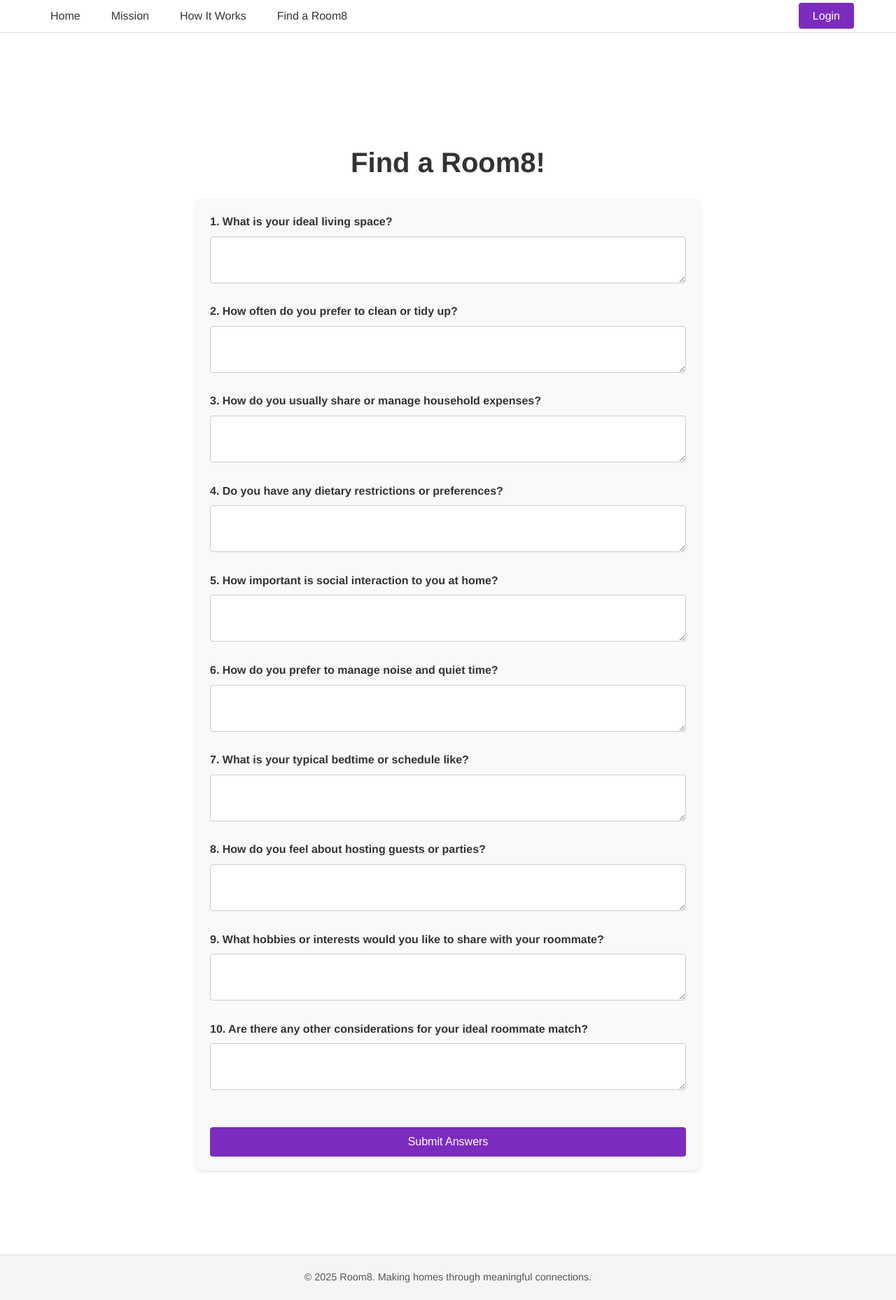
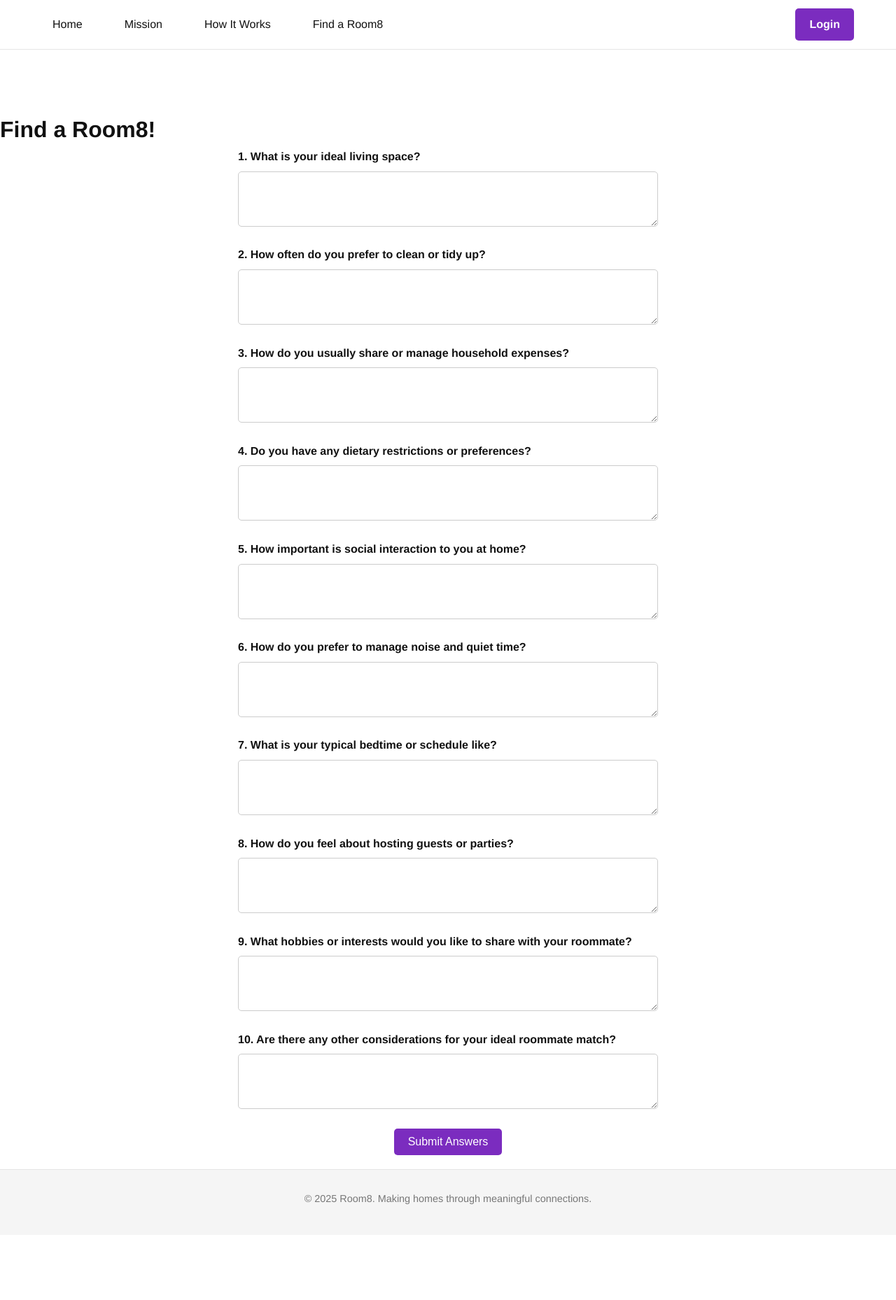
Before and after one commit to tillo13/room8, a Flask app: page /find_room8 in a window 1280 px wide. Shown: the whole page at 70% size. After the commit the page ends 1721 px from the top, so only its background shows below. Run offline with Flask 2, Linux system fonts and the light colour scheme.

Commit message:
update style2

```diff
--- a/static/css/style.css
+++ b/static/css/style.css
@@ -1,4 +1,4 @@
-/* Reset and Global Styles */
+/* Reset and basic styles */
 * {
   margin: 0;
   padding: 0;
@@ -7,138 +7,281 @@
 
 body {
   font-family: 'Helvetica Neue', Helvetica, Arial, sans-serif;
-  background: #fff;
-  color: #333;
+  background-color: #fff;
+  color: #111;
   line-height: 1.6;
 }
 
-/* Navigation */
+/* Accessibility */
+.skip-link {
+  position: absolute;
+  top: -40px;
+  left: 0;
+  background: #7b2cbf;
+  color: #fff;
+  padding: 8px 16px;
+  z-index: 100;
+  transition: top 0.3s ease;
+}
+.skip-link:focus {
+  top: 0;
+}
+
+/* Header & Navigation */
 header {
+  position: fixed;
+  top: 0;
+  width: 100%;
   background: #fff;
-  border-bottom: 1px solid #ddd;
-  position: fixed;
-  width: 100%;
-  top: 0;
-  left: 0;
-  z-index: 100;
+  border-bottom: 1px solid #e5e5e5;
+  z-index: 1000;
 }
 
 nav {
   max-width: 1200px;
   margin: 0 auto;
-  padding: 10px 20px;
+  padding: 0 20px;
   display: flex;
+  align-items: center;
   justify-content: space-between;
-  align-items: center;
+  height: 70px;
 }
 
+/* Left navigation group */
+.nav-left {
+  display: flex;
+}
 .nav-links {
   list-style: none;
   display: flex;
-  gap: 20px;
+  gap: 30px;
+}
+.nav-links li a {
+  font-size: 1rem;
+  font-weight: 500;
+  color: #111;
+  text-decoration: none;
+  padding: 10px 15px;
+  transition: color 0.3s ease, background-color 0.3s ease;
+}
+.nav-links li a:hover {
+  color: #fff;
+  background-color: #7b2cbf; /* Deep aubergine accent */
+  border-radius: 5px;
 }
 
-.nav-links li a {
+/* Right navigation group (Signup button) */
+.nav-right {
+  display: flex;
+  align-items: center;
+}
+.signup-button {
+  background-color: #7b2cbf;
+  color: #fff;
   text-decoration: none;
-  color: #333;
-  padding: 8px 12px;
-  transition: background 0.3s;
+  font-weight: bold;
+  padding: 10px 20px;
+  border-radius: 5px;
+  transition: background-color 0.3s ease;
+}
+.signup-button:hover {
+  background-color: #6931af;
 }
 
-.nav-links li a:hover {
-  background: #eee;
-  border-radius: 4px;
+/* Main content spacing to clear fixed header */
+main {
+  padding-top: 80px;
 }
 
-.signup-button {
-  background: #7b2cbf;
+/* Hero Section */
+.hero {
+  position: relative;
+  height: 100vh;
+  background: url('https://via.placeholder.com/1920x1080') no-repeat center center/cover;
+  display: flex;
+  align-items: center;
+  justify-content: center;
+  text-align: center;
+}
+.hero::after {
+  content: "";
+  position: absolute;
+  top: 0;
+  left: 0;
+  height: 100%;
+  width: 100%;
+  background-color: rgba(0,0,0,0.3);
+}
+.hero-content {
+  position: relative;
   color: #fff;
-  text-decoration: none;
-  padding: 10px 20px;
-  border-radius: 4px;
-  transition: background 0.3s;
+  z-index: 1;
+}
+.hero-content h1 {
+  font-size: 3rem;
+  margin-bottom: 10px;
+  letter-spacing: 1px;
+}
+.hero-content .tagline {
+  font-size: 1.5rem;
+  margin-bottom: 30px;
 }
 
-.signup-button:hover {
-  background: #6931af;
+/* Section Base */
+section {
+  padding: 60px 20px;
+  text-align: center;
+}
+section h2 {
+  font-size: 2rem;
+  margin-bottom: 20px;
+  color: #7b2cbf;
 }
 
-/* Main Content */
-main {
-  padding: 100px 20px 40px; /* top padding accounts for fixed header */
+/* Specific Sections */
+.approach-section,
+.how-section,
+.labs-section,
+.testimonials-section,
+.careers-section {
+  border-bottom: 1px solid #e5e5e5;
+}
+.approach-section p,
+.how-section p,
+.labs-section p,
+.careers-section p {
   max-width: 800px;
-  margin: 0 auto;
+  margin: 0 auto 20px;
+  font-size: 1.1rem;
+  color: #333;
 }
 
-h1 {
-  font-size: 2.5rem;
-  margin-bottom: 20px;
+/* Testimonials */
+.testimonials-content {
+  max-width: 900px;
+  margin: 0 auto;
+  text-align: left;
+}
+.testimonial {
+  margin-bottom: 30px;
+  padding: 20px;
+  background: #f8f8f8;
+  border-radius: 5px;
+}
+.testimonial p {
+  font-style: italic;
+  font-size: 1rem;
+  margin-bottom: 10px;
+  color: #555;
+}
+.testimonial cite {
+  font-size: 0.9rem;
+  color: #111;
+}
+
+/* CTA Button */
+.cta-button {
+  display: inline-block;
+  background-color: #7b2cbf;
+  padding: 15px 30px;
+  border-radius: 5px;
+  margin-top: 20px;
+  color: #fff;
+  font-size: 1.2rem;
+  transition: background-color 0.3s ease;
+}
+.cta-button:hover {
+  background-color: #6931af;
+}
+
+/* Footer */
+footer {
+  background: #f5f5f5;
+  padding: 30px 20px;
+  border-top: 1px solid #e5e5e5;
   text-align: center;
 }
-
-h2 {
-  font-size: 2rem;
-  margin: 20px 0;
+.footer-content p {
+  font-size: 0.9rem;
+  color: #777;
+  margin-bottom: 10px;
+}
+.footer-links {
+  list-style: none;
+  display: flex;
+  justify-content: center;
+  gap: 20px;
+  margin-bottom: 10px;
+}
+.footer-links li a {
+  font-size: 0.9rem;
+  color: #777;
+  transition: color 0.3s ease;
+}
+.footer-links li a:hover {
+  color: #7b2cbf;
 }
 
-/* Forms & Questions */
-form {
-  background: #f9f9f9;
-  padding: 20px;
-  border-radius: 8px;
-  box-shadow: 0 2px 4px rgba(0, 0, 0, 0.1);
+
+/* ------------------------------------------------------------------- */
+/* New Form and Toast Styles added below without altering existing CSS */
+/* ------------------------------------------------------------------- */
+
+/* Form Styles */
+.form-group {
+  margin-bottom: 20px;
+  max-width: 600px;
+  margin-left: auto;
+  margin-right: auto;
 }
 
-.question {
-  margin-bottom: 20px;
+.form-group label {
+  display: block;
+  font-weight: bold;
+  margin-bottom: 8px;
 }
 
-.question label {
-  display: block;
-  margin-bottom: 8px;
-  font-weight: bold;
-}
-
-.question textarea {
+.form-textarea {
   width: 100%;
   padding: 10px;
   border: 1px solid #ccc;
-  border-radius: 4px;
+  border-radius: 5px;
+  font-size: 1rem;
   resize: vertical;
 }
 
-button[type="submit"] {
+.submit-button {
+  padding: 10px 20px;
+  background-color: #7b2cbf;
+  color: #fff;
+  border: none;
+  border-radius: 5px;
+  cursor: pointer;
+  font-size: 1rem;
   display: block;
-  width: 100%;
-  padding: 12px;
-  background: #7b2cbf;
-  border: none;
-  color: #fff;
-  font-size: 1rem;
-  border-radius: 4px;
-  cursor: pointer;
-  transition: background 0.3s;
+  margin: 20px auto;
 }
 
-button[type="submit"]:hover {
-  background: #6931af;
+.submit-button:hover {
+  background-color: #6931af;
 }
 
-/* Toast Notification */
+/* Toast Styles */
 #toast {
   visibility: hidden;
   min-width: 250px;
-  background: #333;
+  margin: auto;
+  background-color: #333;
   color: #fff;
   text-align: center;
-  border-radius: 4px;
+  border-radius: 5px;
   padding: 16px;
   position: fixed;
+  z-index: 1000;
   left: 50%;
   bottom: 30px;
-  font-size: 1rem;
+  font-size: 17px;
   transform: translateX(-50%);
-  z-index: 1000;
 }
 
 #toast.show {
@@ -147,34 +290,11 @@ button[type="submit"]:hover {
 }
 
 @keyframes fadein {
-  from { bottom: 0; opacity: 0; }
-  to { bottom: 30px; opacity: 1; }
+  from {bottom: 0; opacity: 0;}
+  to {bottom: 30px; opacity: 1;}
 }
 
 @keyframes fadeout {
-  from { bottom: 30px; opacity: 1; }
-  to { bottom: 0; opacity: 0; }
+  from {bottom: 30px; opacity: 1;}
+  to {bottom: 0; opacity: 0;}
 }
-
-/* Footer */
-footer {
-  background: #f5f5f5;
-  padding: 20px;
-  text-align: center;
-  border-top: 1px solid #ddd;
-  margin-top: 40px;
-  font-size: 0.9rem;
-  color: #555;
-}
-
-/* Responsive Design */
-@media (max-width: 768px) {
-  nav {
-    flex-direction: column;
-  }
-
-  .nav-links {
-    flex-wrap: wrap;
-    justify-content: center;
-  }
-}
--- a/templates/find_room8.html
+++ b/templates/find_room8.html
@@ -4,60 +4,48 @@
   <main>
     <h1>Find a Room8!</h1>
     <form id="room8Form" action="/find_room8" method="post">
-    <div class="question">
+      <div class="form-group">
         <label for="question1">1. What is your ideal living space?</label>
-      <textarea id="question1" name="question1" rows="3"></textarea>
+        <textarea id="question1" name="question1" rows="3" class="form-textarea"></textarea>
       </div>
-
-    <div class="question">
+      <div class="form-group">
         <label for="question2">2. How often do you prefer to clean or tidy up?</label>
-      <textarea id="question2" name="question2" rows="3"></textarea>
+        <textarea id="question2" name="question2" rows="3" class="form-textarea"></textarea>
       </div>
-
-    <div class="question">
+      <div class="form-group">
         <label for="question3">3. How do you usually share or manage household expenses?</label>
-      <textarea id="question3" name="question3" rows="3"></textarea>
+        <textarea id="question3" name="question3" rows="3" class="form-textarea"></textarea>
       </div>
-
-    <div class="question">
+      <div class="form-group">
         <label for="question4">4. Do you have any dietary restrictions or preferences?</label>
-      <textarea id="question4" name="question4" rows="3"></textarea>
+        <textarea id="question4" name="question4" rows="3" class="form-textarea"></textarea>
       </div>
-
-    <div class="question">
+      <div class="form-group">
         <label for="question5">5. How important is social interaction to you at home?</label>
-      <textarea id="question5" name="question5" rows="3"></textarea>
+        <textarea id="question5" name="question5" rows="3" class="form-textarea"></textarea>
       </div>
-
-    <div class="question">
+      <div class="form-group">
         <label for="question6">6. How do you prefer to manage noise and quiet time?</label>
-      <textarea id="question6" name="question6" rows="3"></textarea>
+        <textarea id="question6" name="question6" rows="3" class="form-textarea"></textarea>
       </div>
-
-    <div class="question">
+      <div class="form-group">
         <label for="question7">7. What is your typical bedtime or schedule like?</label>
-      <textarea id="question7" name="question7" rows="3"></textarea>
+        <textarea id="question7" name="question7" rows="3" class="form-textarea"></textarea>
       </div>
-
-    <div class="question">
+      <div class="form-group">
         <label for="question8">8. How do you feel about hosting guests or parties?</label>
-      <textarea id="question8" name="question8" rows="3"></textarea>
+        <textarea id="question8" name="question8" rows="3" class="form-textarea"></textarea>
       </div>
-
-    <div class="question">
+      <div class="form-group">
         <label for="question9">9. What hobbies or interests would you like to share with your roommate?</label>
-      <textarea id="question9" name="question9" rows="3"></textarea>
+        <textarea id="question9" name="question9" rows="3" class="form-textarea"></textarea>
       </div>
-
-    <div class="question">
+      <div class="form-group">
         <label for="question10">10. Are there any other considerations for your ideal roommate match?</label>
-      <textarea id="question10" name="question10" rows="3"></textarea>
+        <textarea id="question10" name="question10" rows="3" class="form-textarea"></textarea>
       </div>
-
-    <br>
-    <button type="submit">Submit Answers</button>
+      <button type="submit" class="submit-button">Submit Answers</button>
     </form>
-
     <!-- Toast container for notification -->
     <div id="toast">we'll get back to you shortly!</div>
   </main>
@@ -66,8 +54,10 @@
   <script>
     document.getElementById("room8Form").addEventListener("submit", function(event) {
       event.preventDefault();
+      // Show the toast popup
       var toast = document.getElementById("toast");
       toast.className = "show";
+      // Hide the toast after 3 seconds
       setTimeout(function(){ toast.className = toast.className.replace("show", ""); }, 3000);
     });
   </script>
```
Lines whose indentation alone changed are shown as unchanged.
